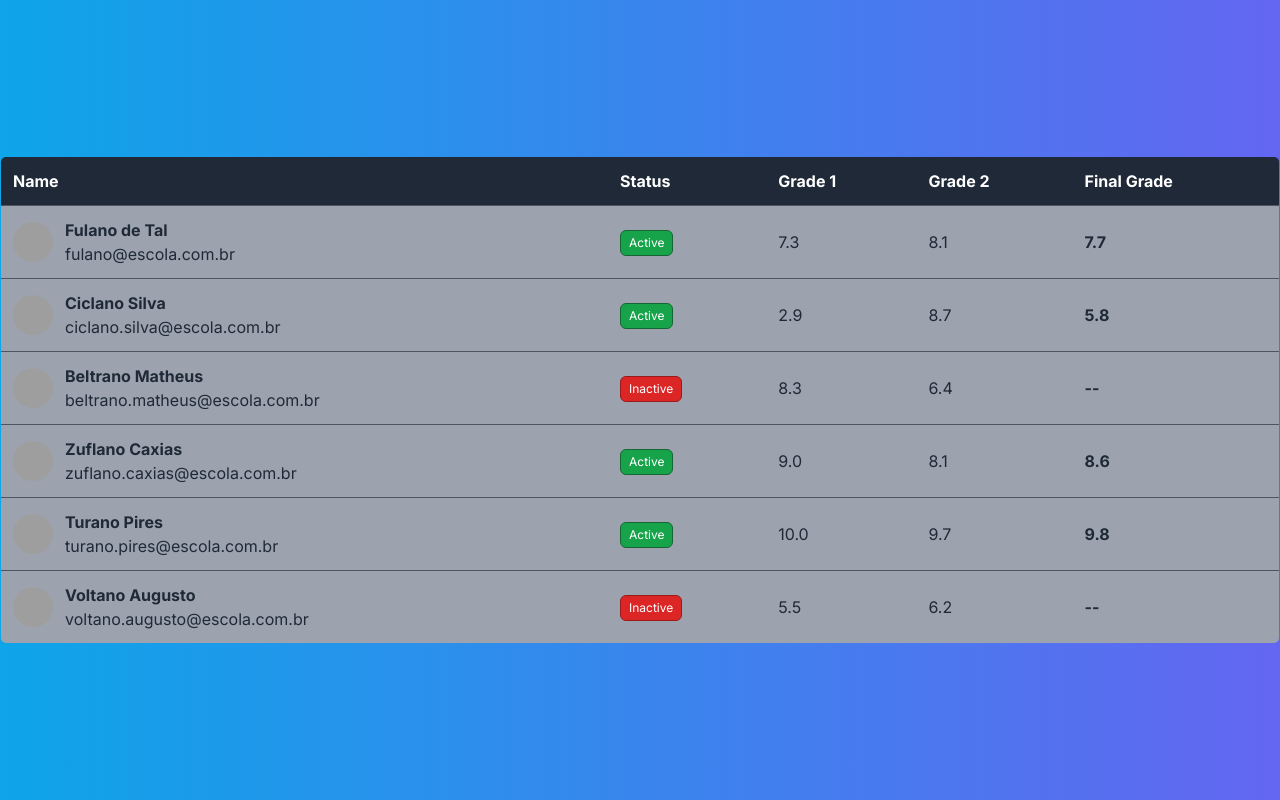
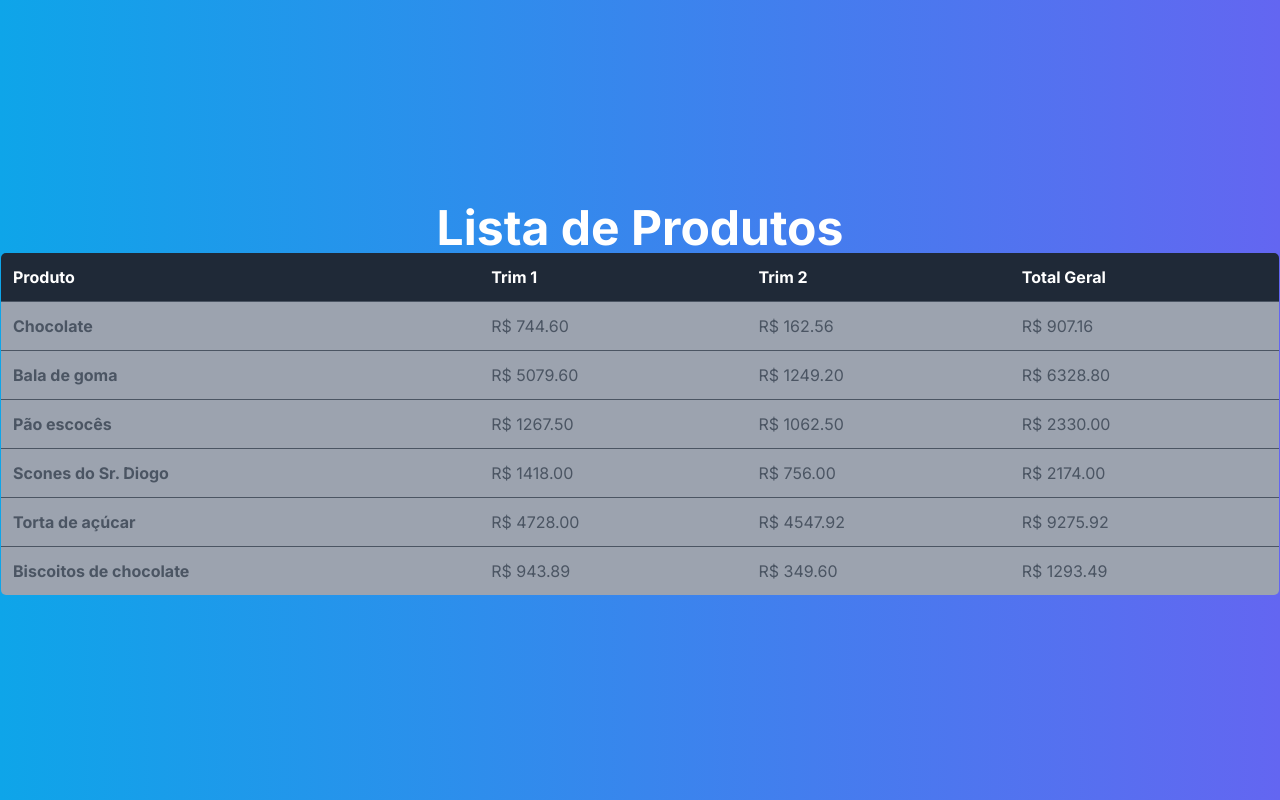
Before and after one commit to Jeanlerson/estudando-React, a Next.js app in the folder react-estudando/: page / in a window 1280 px wide. Built offline with nearby package versions, Linux system fonts and the light colour scheme; grey boxes are pictures that could not be loaded.

Commit message:
tabelaProdutos

```diff
--- a/react-estudando/src/app/page.tsx
+++ b/react-estudando/src/app/page.tsx
@@ -1,5 +1,7 @@
 import { NotaAle } from "@/components/Nota"
+import { ProductTable } from "@/components/ProductTable";
 import { StudentTable } from "@/components/StudentTable";
+import { productList } from "@/data/productList";
 import { students } from "@/data/students";
 
 const Page = () => {
@@ -7,9 +9,8 @@ const Page = () => {
   return (
    <div className="w-screen h-screen flex flex-col justify-center
    items-center text-white bg-gradient-to-r from-sky-500 to-indigo-500">
-      <StudentTable
-        students={students}
-      />
+      <h1 className="text-5xl font-bold">Lista de Produtos</h1>
+      <ProductTable product={productList} />
    </div>
   )
 
--- /dev/null
+++ b/react-estudando/src/components/ProductTable.tsx
@@ -0,0 +1,30 @@
+import { Product } from "@/types/Product"
+
+type Props = {
+    product: Product[];
+}
+
+export const ProductTable = ({ product }: Props) => {
+    return (
+        <table className="w-full border border-gray-600 rounded-md overflow-hidden">
+            <thead>
+                <tr className="text-left border-b border-gray-600 bg-gray-800">
+                    <th className="p-3">Produto</th>
+                    <th className="p-3">Trim 1</th>
+                    <th className="p-3">Trim 2</th>
+                    <th className="p-3">Total Geral</th>
+                </tr>
+            </thead>
+            <tbody>
+                {product.map(product => (
+                    <tr key={product.id} className="text-gray-600 bg-gray-400 border-b border-gray-600">
+                        <td className="p-3 font-bold">{product.productName}</td>
+                        <td className="p-3">R$ {product.trim1.toFixed(2)}</td>
+                        <td className="p-3">R$ {product.trim2.toFixed(2)}</td>
+                        <td className="p-3">R$ {(product.trim1 + product.trim2).toFixed(2)}</td>
+                    </tr>
+                ))}
+            </tbody>
+        </table>
+    )
+}
--- /dev/null
+++ b/react-estudando/src/data/productList.ts
@@ -0,0 +1,40 @@
+import { Product } from "@/types/Product";
+
+export const productList: Product[] = [
+    {
+        id: 1,
+        productName: 'Chocolate',
+        trim1: 744.6,
+        trim2: 162.56
+    },
+    {
+        id: 2,
+        productName: 'Bala de goma',
+        trim1: 5079.6,
+        trim2: 1249.2
+    },
+    {
+        id: 3,
+        productName: 'Pão escocês',
+        trim1: 1267.5,
+        trim2: 1062.50
+    },
+    {
+        id: 4,
+        productName: 'Scones do Sr. Diogo',
+        trim1: 1418,
+        trim2: 756
+    },
+    {
+        id: 5,
+        productName: 'Torta de açúcar',
+        trim1: 4728,
+        trim2: 4547.92
+    },
+    {
+        id: 6,
+        productName: 'Biscoitos de chocolate',
+        trim1: 943.89,
+        trim2: 349.6
+    }
+]
--- /dev/null
+++ b/react-estudando/src/types/Product.ts
@@ -0,0 +1,6 @@
+export type Product = {
+    id: number
+    productName: string
+    trim1: number
+    trim2: number
+}
```
